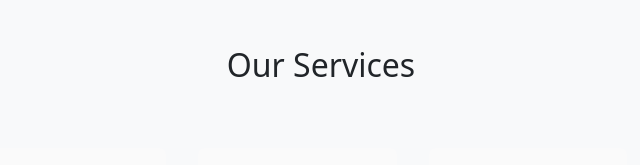
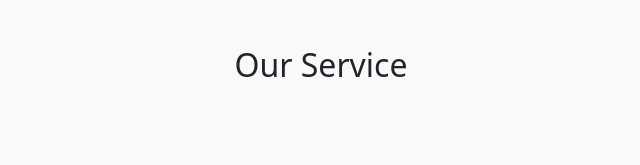
Before and after one commit to Taponce-org/taponcewebpage, a plain HTML site: page index.html in a window 1280 px wide. Shown: the part 770-935 px from the top of the page, 319-959 px from the left. Drawn offline with nearby package versions, Linux system fonts and the light colour scheme.

Commit message:
Trigger deploy action

```diff
--- a/index.html
+++ b/index.html
@@ -73,7 +73,7 @@
   <!-- Features Section -->
   <section id="features" class="py-5" style="background-color: #f8f9fa;">
     <div class="container-fluid px-lg-5">
-      <h2 class="text-center mb-5">Our Services</h2>
+      <h2 class="text-center mb-5">Our Service</h2>
       <div class="position-relative">
         <div id="feature-slider" class="d-flex overflow-hidden"></div>
         <button class="btn btn-sm bg-light shadow position-absolute top-50 start-0 translate-middle-y" onclick="scrollFeature(-1)">«</button>
```
